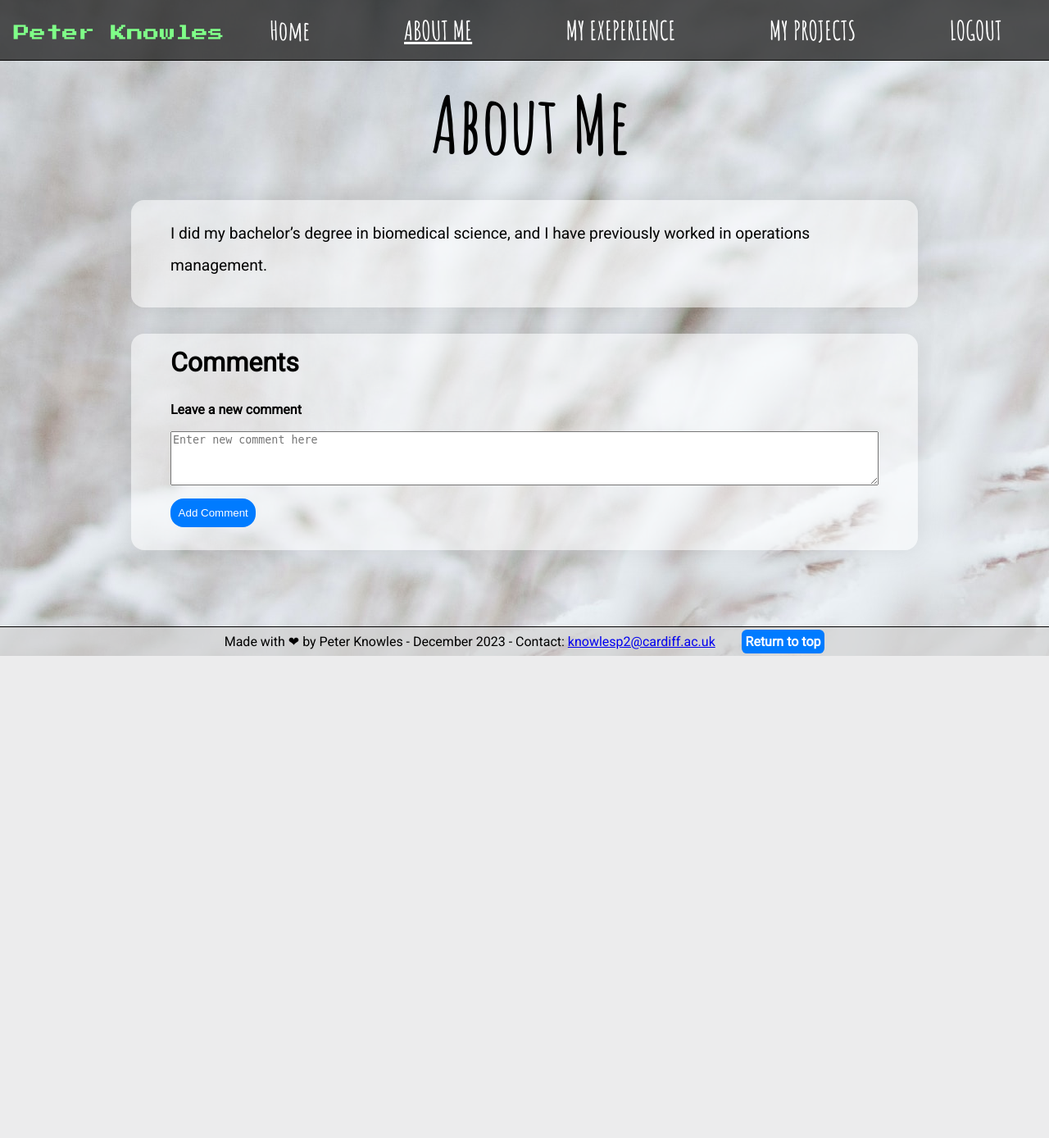
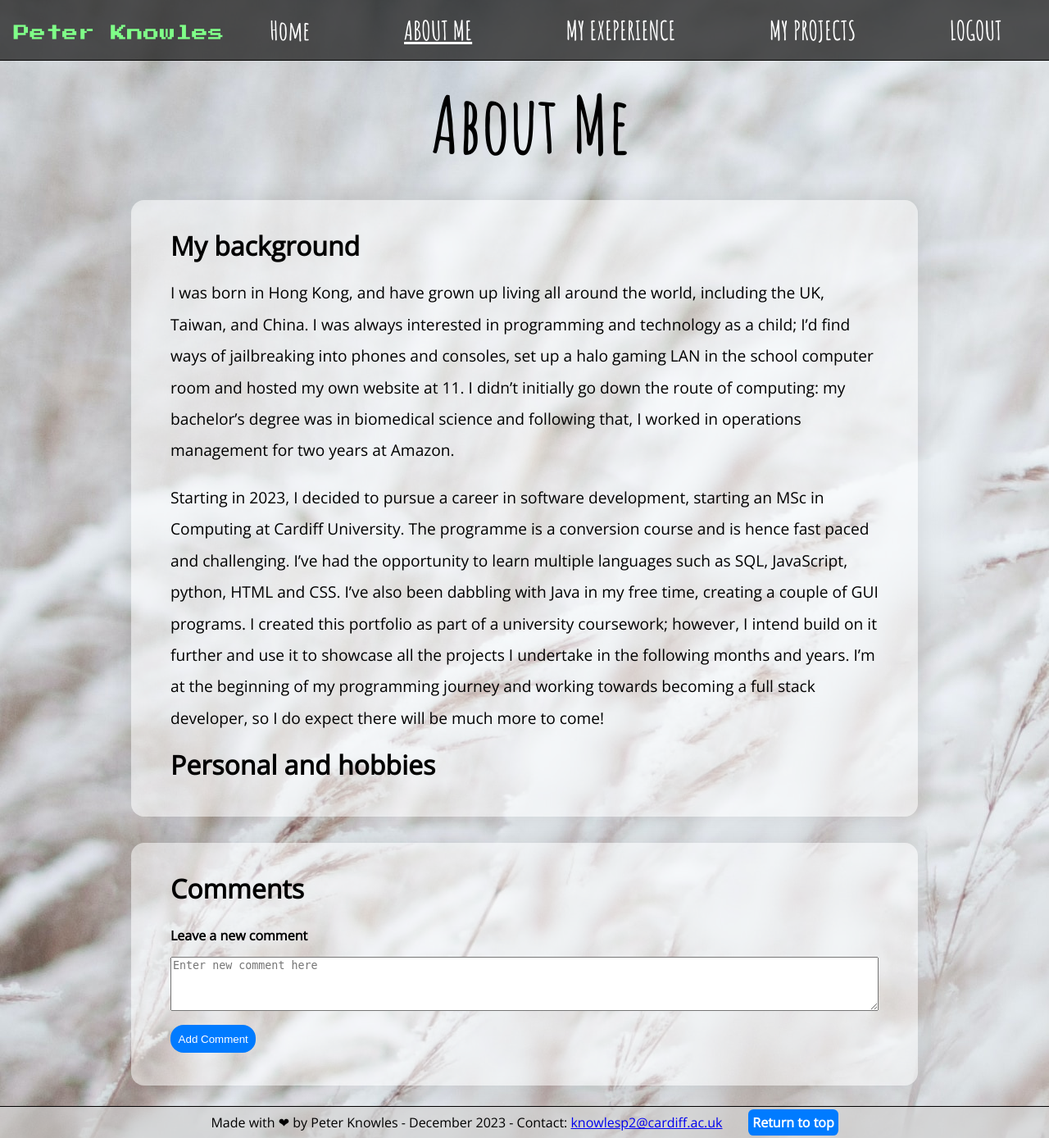
Before and after one commit to plknowles/Dynamic-Website-Portfolio, a Flask app: page /about in a window 1280 px wide. Shown: the whole page at 82% size. Before the commit the page ends 800 px from the top, so only its background shows below. Run offline with Flask 3, Linux system fonts and the light colour scheme; the visitor is signed in with stand-in values (Sample User, id 1); data that the repository does not hold is empty; some libraries are stand-ins or nearby versions.

Commit message:
styling changes and enable commenting on all pages except login, signup

```diff
--- a/blueprints.py
+++ b/blueprints.py
@@ -119,7 +119,7 @@ def logout():
     flash("You have been successfully logged out", category = "form_success")
     return redirect(url_for("blueprints.login"))
 
-@blueprints.route("/about")
+@blueprints.route("/about", methods = ["GET", "POST"])
 @login_required
 def about():
     form = comments_form()
@@ -131,7 +131,7 @@ def about():
     title = "About Me"
     return render_template("about.html", header = title, title = title, user = current_user, comments = comments, form = form)
 
-@blueprints.route("/experience")
+@blueprints.route("/experience", methods = ["GET", "POST"])
 @login_required
 def experience():
     form = comments_form()
@@ -143,7 +143,7 @@ def experience():
     title = "My Experience"
     return render_template("experience.html", header = title, title = title, user = current_user, comments = comments, form = form)
 
-@blueprints.route("/projects")
+@blueprints.route("/projects", methods = ["GET", "POST"])
 @login_required
 def projects():
     form = comments_form()
--- a/static/styles.css
+++ b/static/styles.css
@@ -1,5 +1,5 @@
 /*import open sans font */
-@import url('https://fonts.googleapis.com/css2?family=Roboto&display=swap');
+@import url('https://fonts.googleapis.com/css2?family=Open+Sans&display=swap');
 @import url('https://fonts.googleapis.com/css2?family=Amatic+SC:wght@700&display=swap');
 
 * {
@@ -16,7 +16,7 @@ body {
     position: relative;
     min-height: 100vh;
     min-width: 100vw;
-    font-family: 'Roboto', sans-serif;
+    font-family: 'Open Sans', sans-serif;
 }
 
 /* Prevents images overflowing on small screens */
@@ -152,8 +152,8 @@ main {
 article {
     background-color: rgba(255, 255, 255, 0.5);
     padding: 3rem;
-    padding-top: 0.2rem;
-    padding-bottom: 0.8rem;
+    padding-top: 1.5rem;
+    padding-bottom: 1.5rem;
     margin: auto;
     margin-top: 2rem;
     margin-bottom: 2rem;
@@ -235,8 +235,8 @@ footer {
     background-color: rgba(255, 255, 255, 0.5);
     padding: 0.8rem;
     margin: auto;
-    margin-top: 0.6rem;
-    margin-bottom: 0.6rem;
+    margin-top: 1.5rem;
+    margin-bottom: 1.5rem;
     border-radius: 1rem;
     box-shadow: 0 0 2rem rgba(0, 0, 0, 0.1);
     width: 25rem;
@@ -245,8 +245,8 @@ footer {
 .comment-form {
     background-color: rgba(255, 255, 255, 0.5);
     padding: 3rem;
-    padding-top: 0.2rem;
-    padding-bottom: 0.8rem;
+    padding-top: 1.5rem;
+    padding-bottom: 1.5rem;
     margin: auto;
     margin-top: 2rem;
     margin-bottom: 2rem;
--- a/templates/about.html
+++ b/templates/about.html
@@ -3,10 +3,12 @@
 {% block main %}
 
 <article>
-    <p>I did my bachelor’s degree in biomedical science, and I have previously worked in operations management.</p>
+    <h2>My background</h2>
+    <p>I was born in Hong Kong, and have grown up living all around the world, including the UK, Taiwan, and China. I was always interested in programming and technology as a child; I’d find ways of jailbreaking into phones and consoles, set up a halo gaming LAN in the school computer room and hosted my own website at 11. I didn’t initially go down the route of computing: my bachelor’s degree was in biomedical science and following that, I worked in operations management for two years at Amazon.</p>
+    <p>Starting in 2023, I decided to pursue a career in software development, starting an MSc in Computing at Cardiff University. The programme is a conversion course and is hence fast paced and challenging. I’ve had the opportunity to learn multiple languages such as SQL, JavaScript, python, HTML and CSS. I’ve also been dabbling with Java in my free time, creating a couple of GUI programs. I created this portfolio as part of a university coursework; however, I intend build on it further and use it to showcase all the projects I undertake in the following months and years. I’m at the beginning of my programming journey and working towards becoming a full stack developer, so I do expect there will be much more to come!</p>
 
-
-
+    <h2>Personal and hobbies</h2>
+    <p></p>
 
 </article>
 
--- a/templates/base.html
+++ b/templates/base.html
@@ -48,7 +48,7 @@
         {% block main %}
         {% endblock %}
 
-        {% if user.is_authenticated %}
+        {% if user.is_authenticated and request.endpoint not in ['blueprints.login', 'blueprints.signup'] %}
           {% block commentsblock %}
             <form class = "comment-form" method = "POST">
               {{ form.csrf_token }}
--- a/templates/index.html
+++ b/templates/index.html
@@ -4,7 +4,7 @@
     <article>
         <h2>Hi, I'm Peter &#128075</h2>
         <p>I'm 25 years old and studying an MSc in Computing at Cardiff University. I'm at the beginning of my programming journey and working towards becoming a full stack developer!</p>
-        <p>Welcome to my website. I'm currently learning the fundamentals of programming, and this dynamic website is a way to showcase all the new skills I’ve been developing! In my website, I’ve made use of Python, JavaScript, HTML, CSS, as well as libraries such as Flask, SQLAlchemy, Jinja2, Gunicorn, WTForms, bcrypt.</p>
+        <p>Welcome to my website. I'm currently learning the fundamentals of programming, and this dynamic website is a way to showcase all the new skills I’ve been developing! In my website, I’ve made use of Python, JavaScript, HTML, CSS, SQL, as well as libraries such as Flask, SQLAlchemy, Jinja2, Gunicorn, WTForms, bcrypt.</p>
         <p>Please take a look through my site and try out the features!</p>
     </article>
 {% endblock %}
```
